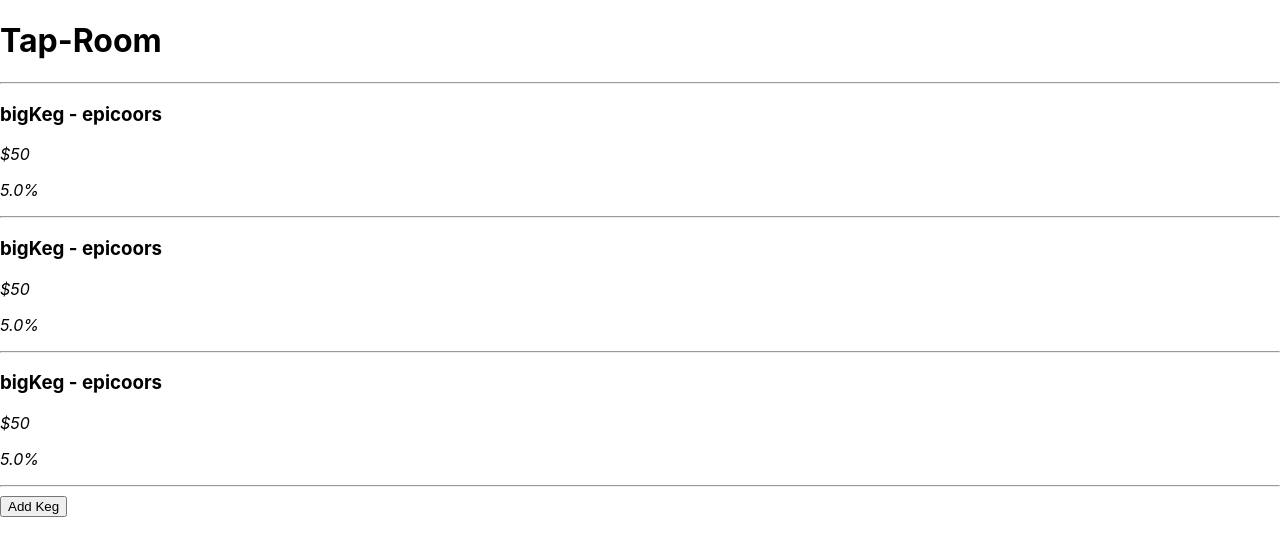
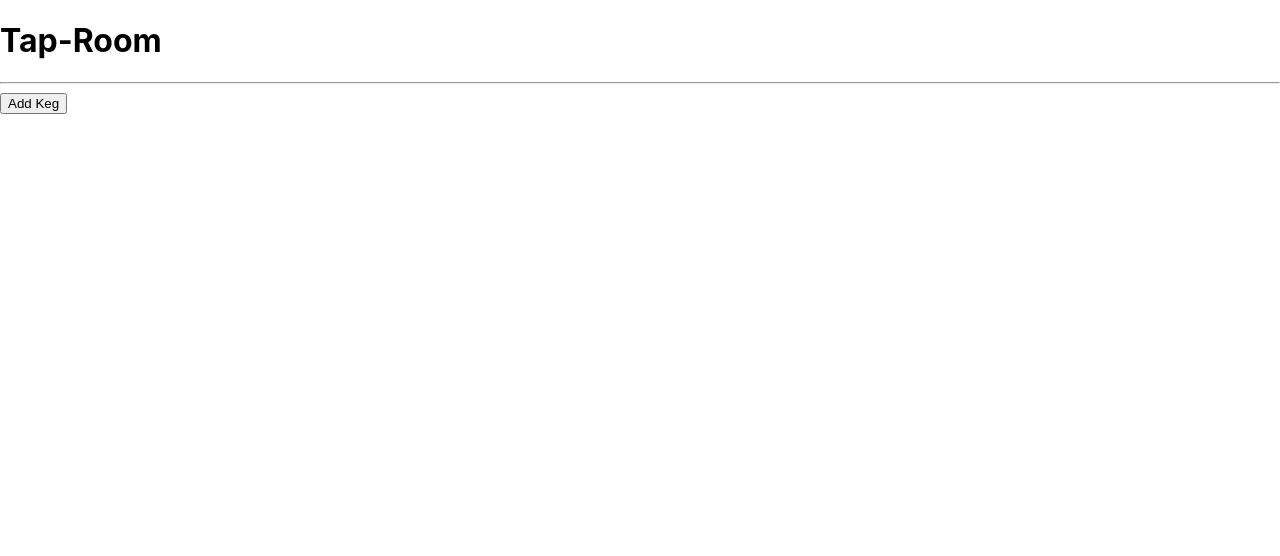
Before and after one commit to RichterBros/tap-room, a React (Create React App) app: page / in a window 1280 px wide. Shown: the top 556 px of the page. Built offline with nearby package versions, Linux system fonts and the light colour scheme.

Commit message:
enable adding kegs to list

```diff
--- a/src/components/KegControl.js
+++ b/src/components/KegControl.js
@@ -7,10 +7,21 @@ class KegControl extends React.Component {
   constructor(props) {
     super(props);
     this.state = {
-      formVisibleOnPage: false
+      formVisibleOnPage: false,
+      masterKegList: []
     };
   //  this.handleClick = this.handleClick.bind(this);
   }
+
+  handleAddingNewKegToList = (newKeg) => {
+    const newMasterKegList = this.state.masterKegList.concat(newKeg);
+    this.setState({
+      masterKegList: newMasterKegList,
+      formVisibleOnPage: false });
+  }
+
+
+
 
   handleClick = () => {
     this.setState(prevState => ({
@@ -23,10 +34,11 @@ class KegControl extends React.Component {
     let currentlyVisibleState = null;
     let buttonText = null;
     if (this.state.formVisibleOnPage) {
-      currentlyVisibleState = <NewKegForm />
+      currentlyVisibleState = currentlyVisibleState = <NewKegForm onNewKegCreation={this.handleAddingNewKegToList} />
       buttonText = "Return to Keg List";
     } else {
       currentlyVisibleState = <KegList />
+      currentlyVisibleState = <KegList kegList={this.state.masterKegList} />;
       buttonText = "Add Keg";
     }
     return (
--- a/src/components/KegList.js
+++ b/src/components/KegList.js
@@ -1,34 +1,35 @@
 import React from "react";
 import Keg from "./Keg";
+import PropTypes from "prop-types";
 
 
 
 
-const masterKegList = [
-  {
-    name:"bigKeg",
-    brand:"epicoors",
-    price:"$50",
-    alcoholContent:"5.0%"
-  },
-  {
-    name:"bigKeg",
-    brand:"epicoors",
-    price:"$50",
-    alcoholContent:"5.0%"
-  },
-  {
-    name:"bigKeg",
-    brand:"epicoors",
-    price:"$50",
-    alcoholContent:"5.0%"
-  }
-];
-function KegList(){
+// const masterKegList = [
+//   {
+//     name:"bigKeg",
+//     brand:"epicoors",
+//     price:"$50",
+//     alcoholContent:"5.0%"
+//   },
+//   {
+//     name:"bigKeg",
+//     brand:"epicoors",
+//     price:"$50",
+//     alcoholContent:"5.0%"
+//   },
+//   {
+//     name:"bigKeg",
+//     brand:"epicoors",
+//     price:"$50",
+//     alcoholContent:"5.0%"
+//   }
+// ];
+function KegList(props){
   return (
     <React.Fragment>
       <hr/>
-      {masterKegList.map((keg, index) =>
+      {props.kegList.map((keg, index) =>
         <Keg name={keg.name}
           brand={keg.brand}
           price={keg.price}
@@ -38,4 +39,9 @@ function KegList(){
     </React.Fragment>
   );
 }
+
+KegList.propTypes = {
+  KegList: PropTypes.array
+};
+
 export default KegList;
--- a/src/components/NewKegForm.js
+++ b/src/components/NewKegForm.js
@@ -1,13 +1,12 @@
 import React from "react";
 import { v4 } from 'uuid';
+import PropTypes from "prop-types";
 
-function NewKegForm(){
+function NewKegForm(props){
   function handleNewKegFormSubmission(event) {
     event.preventDefault();
-    console.log(event.target.name.value);
-    console.log(event.target.brand.value);
-    console.log(event.target.price.value);
-    console.log(event.target.alcoholContent.value);
+    props.onNewKegCreation({name: event.target.name.value, brand: event.target.brand.value, price: event.target.price.value, alcoholContent: event.target.alcoholContent.value, id: v4()
+    })
   }
 
 
@@ -36,4 +35,7 @@ function NewKegForm(){
   );
 }
 
+NewKegForm.propTypes = {
+  onNewKegCreation: PropTypes.func
+};
 export default NewKegForm;
```
